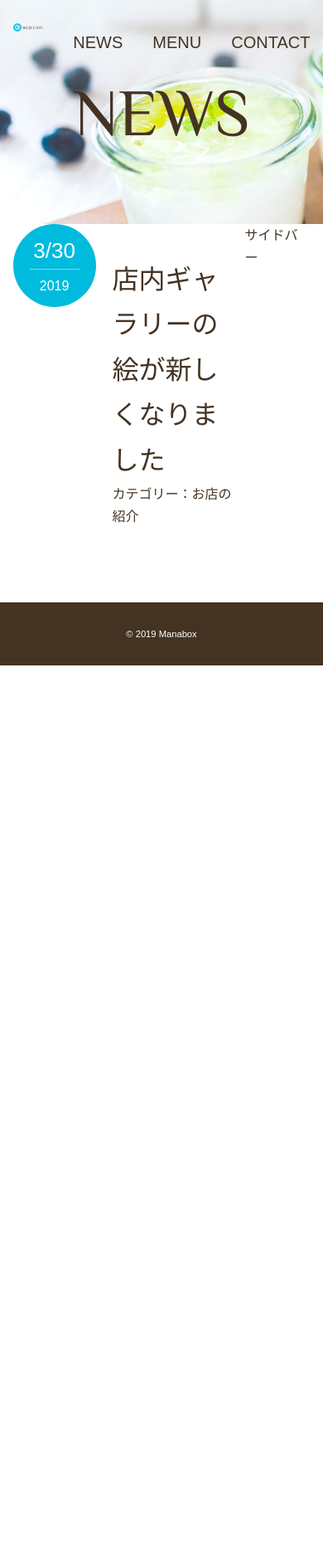
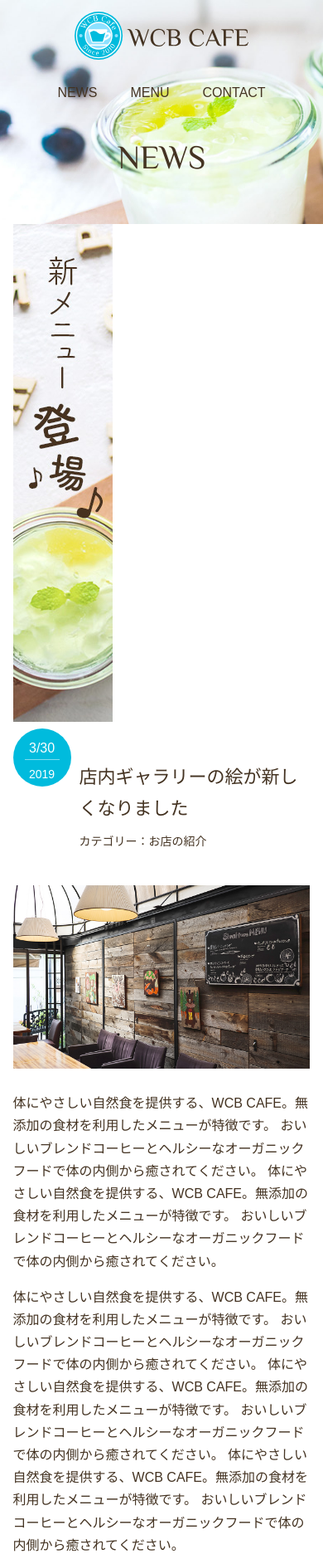
Before and after one commit to masayuki-k/test_flask_v02, a plain HTML site: page HtmlandCssand WebDesign/WCB Cafe/news.html in a window 390 px wide. Shown: the top 1879 px of the page at 83% size. Before the commit the page ends 844 px from the top, so only its background shows below. Drawn offline with Linux system fonts and the light colour scheme; some packages are replaced by stand-ins of ours.

Commit message:
2019.10.19:chapter5 finish

```diff
--- a/HtmlandCssand WebDesign/WCB Cafe/css/style.css
+++ b/HtmlandCssand WebDesign/WCB Cafe/css/style.css
@@ -137,7 +137,17 @@ img{
 /* 記事部分
 ----------------------------------------------- */
 article{
-    width: 74%;
+    width: 60%;
+    order: 2;
+}
+
+aside{
+    width: 22%;
+    order: 3;
+}
+
+.ad {
+    order: 1;
 }
 
 .post-info{
@@ -179,12 +189,46 @@ article{
     margin-left: 120px;
 }
 
-aside{
-    width: 22%;
+article img{
+    margin-bottom: 20px;
+}
+
+article p{
+    margin-bottom: 1rem;
 }
 
 /* サイドバー
 ----------------------------------------------- */
+.sub-title{
+    font-size: 1.375rem;
+    padding: 0 8px 8px;
+    border-bottom: 2px #0bd solid;
+    font-weight: normal;
+}
+
+.sub-menu{
+    margin-bottom: 60px;
+    list-style: none;
+}
+
+.sub-menu li{
+    border-bottom: 1px #ddd solid;
+}
+
+.sub-menu a{
+    color: #432;
+    padding: 10px;
+    display: block;
+}
+
+.sub-menu a:hover{
+    color: #0bd;
+}
+
+aside p{
+    padding: 12px 1px;
+}
+
 
 
 /* FOOTER
@@ -199,3 +243,77 @@ footer p{
     color: #fff;
     font-size: 0.875em;
 }
+
+
+/* mobile version
+----------------------------------------------- */
+@media (max-width:600px){
+    .page-title{
+        font-size: 2.5rem;
+    }
+
+    /* HEADER */
+    .main-nav {
+        font-size: 1rem;
+        margin-top: 10px;
+    }
+
+    .main-nav li{
+        margin: 0 20px;
+    }
+
+    /* HOME */
+    .home-content{
+        margin-top: 20%;
+    }
+
+    .page-header{
+        flex-direction: column;
+        align-items: center;
+    }
+
+    /* NEWS */
+    .news-content{
+        flex-direction: column;
+    }
+    article,
+    aside{
+        width:100%;
+    }
+
+    #news .page-title{
+        margin-top: 30px;
+    }
+
+    aside{
+        margin-top: 60px;
+    }
+
+    .post-info{
+        marign-top: 30px;
+    }
+
+    .post-date{
+        width: 70px;
+        height: 70px;
+        font-size:1rem;
+    }
+
+    .post-date span{
+        font-size: 0.875rem;
+    }
+
+    .post-title{
+        font-size: 1.375rem;
+    }
+
+    .post-cat{
+        font-size: 0.875rem;
+        margin-top: 10px;
+    }
+
+    .post-title,
+    .post-cat{
+        margin-left: 80px;
+    }
+}
--- a/HtmlandCssand WebDesign/WCB Cafe/news.html
+++ b/HtmlandCssand WebDesign/WCB Cafe/news.html
@@ -9,6 +9,9 @@
     <link href="http://fonts.googleapis.com/css?family=Philosopher" rel="stylesheet">
     <link href="css/style.css" rel="stylesheet">
     <link rel="icon" type="image/png" href="images/favicon.png">
+
+    <!--レスポンス対応-->
+    <meta name="veiwport" content="width-device-width,initial-scale=1">
 </head>
 <body>
 
@@ -35,10 +38,43 @@
             <p class="post-date">3/30 <span>2019</span></p>
             <p class="post-cat">カテゴリー：お店の紹介</p>
         </header>
+        <img src="images/wall.jpg" alt="店内の様子">
+        <p>
+            体にやさしい自然食を提供する、WCB CAFE。無添加の食材を利用したメニューが特徴です。
+            おいしいブレンドコーヒーとヘルシーなオーガニックフードで体の内側から癒されてください。
+            体にやさしい自然食を提供する、WCB CAFE。無添加の食材を利用したメニューが特徴です。
+            おいしいブレンドコーヒーとヘルシーなオーガニックフードで体の内側から癒されてください。
+        </p>
+        <p>
+            体にやさしい自然食を提供する、WCB CAFE。無添加の食材を利用したメニューが特徴です。
+            おいしいブレンドコーヒーとヘルシーなオーガニックフードで体の内側から癒されてください。
+            体にやさしい自然食を提供する、WCB CAFE。無添加の食材を利用したメニューが特徴です。
+            おいしいブレンドコーヒーとヘルシーなオーガニックフードで体の内側から癒されてください。
+            体にやさしい自然食を提供する、WCB CAFE。無添加の食材を利用したメニューが特徴です。
+            おいしいブレンドコーヒーとヘルシーなオーガニックフードで体の内側から癒されてください。
+        </p>
+        <p>体にやさしい自然食を提供する、WCB CAFE。</p>
     </article>
+
     <aside>
-        サイドバー
+        <h3 class="sub-title">カテゴリー</h3>
+        <ul class="sub-menu">
+            <li><a href="#">お店の紹介</a></li>
+            <li><a href="#">期間限定メニュー</a></li>
+            <li><a href="#">イベント</a></li>
+            <li><a href="#">お客様との会話</a></li>
+        </ul>
+
+        <h3 class="sub-title">このお店について</h3>
+        <p>
+            体にやさしい自然食を提供する、WCB CAFE。無添加の食材を利用したメニューが特徴です。
+            おいしいブレンドコーヒーとヘルシーなオーガニックフードで体の内側から癒されてください。
+        </p>
     </aside>
+
+    <ad class="ad">
+        <img src="images/banner.jpg" alt="新メニュー登場>"
+    </ad>
 </div><!-- /.news-contens -->
 
 
```
Also changed, not shown: HtmlandCssand WebDesign/WCB Cafe/images/banner.jpg (added), HtmlandCssand WebDesign/WCB Cafe/images/contact-bg.jpg (added), HtmlandCssand WebDesign/WCB Cafe/images/menu-bg.jpg (added), HtmlandCssand WebDesign/WCB Cafe/images/menu1.jpg (added), HtmlandCssand WebDesign/WCB Cafe/images/menu2.jpg (added), HtmlandCssand WebDesign/WCB Cafe/images/menu3.jpg (added), HtmlandCssand WebDesign/WCB Cafe/images/menu4.jpg (added), HtmlandCssand WebDesign/WCB Cafe/images/menu5.jpg (added), HtmlandCssand WebDesign/WCB Cafe/images/menu6.jpg (added), HtmlandCssand WebDesign/WCB Cafe/images/menu7.jpg (added), HtmlandCssand WebDesign/WCB Cafe/images/menu8.jpg (added), HtmlandCssand WebDesign/WCB Cafe/images/menu9.jpg (added), HtmlandCssand WebDesign/WCB Cafe/images/ogp.jpg (added).
